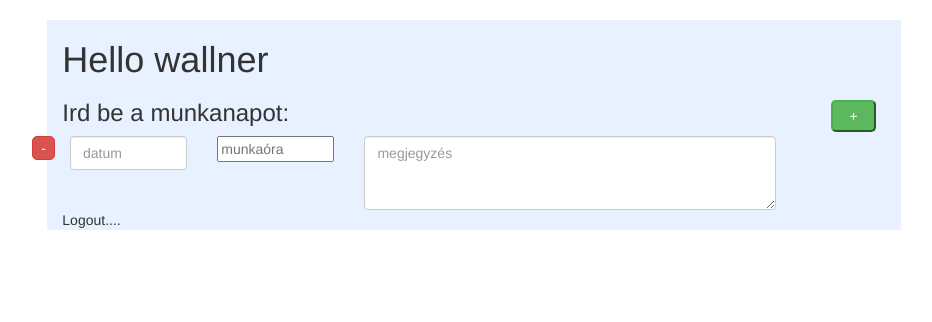
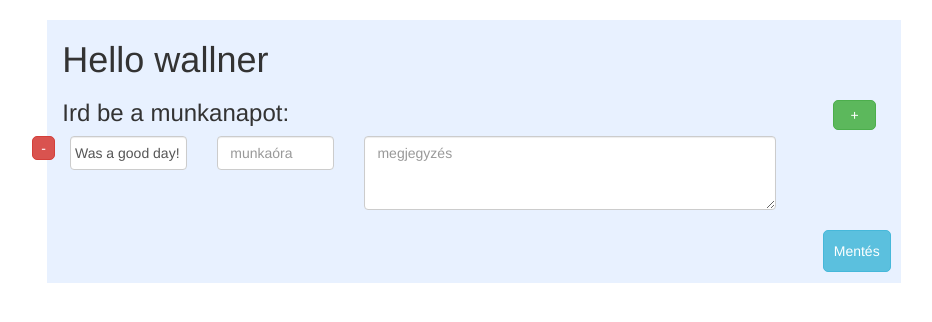
Before and after one commit to wallnerdavid/nyilvantarto_flask, a Flask app: page /nyilvantarto in a window 1280 px wide. Shown: the part 56-378 px from the top of the page, without its empty margins (166-1098 px from the left). Run offline with Flask 2, Linux system fonts and the light colour scheme; some libraries are stand-ins or nearby versions.

Commit message:
a mai napi meló

```diff
--- a/static/css/main.css
+++ b/static/css/main.css
@@ -39,3 +39,13 @@ background-color: #e8f1ff;
 .datum_mezo {
     width:100%;
 }
+.savegomb {
+    float: right;
+    margin: 10px;
+    padding: 10px;
+    border-radius: 5px;
+}
+.new_munkanap {
+    margin-bottom: 10px;
+
+}
--- a/static/js/app.js
+++ b/static/js/app.js
@@ -16,23 +16,97 @@
      $("#"+clickedId+".menu-item").removeClass("btn-secondary");
      $("#"+clickedId+".menu-item").addClass("btn-primary");
 }
+function getToday() {
+    let now = new Date();
+    // let testDate = new Date("January 23, 2014 11:13:00");
+
+    // levágjuk az utolsó két elemet a stringből, és elé írunk egy 0 karaktert
+    let day = ("0" + now.getDate()).slice(-2);
+    // january starts with 0 (WTF?) Ezért hozzá kell adnunk egyet
+    let month = ("0" + (now.getMonth() + 1)).slice(-2);
+    let today = now.getFullYear()+"."+(month)+"."+(day) ;
+    return today;
+}
 
 
 function addMunkanap() {
+    let lastid = parseInt($('.new_munkanap:last').attr('id'));
+    console.log("lastid: "+lastid);
+    if(isNaN(lastid)){
+        lastid=0;
+    }
+    mainap = "Was a good day!";
+
 	$('#munkanapItems').append(`
-	    <div class="new_munkanap row">
-        <button class="remove btn btn-danger" onclick="removeMunkanap(this.id)">-</button>
+	    <div id="`+(lastid+1)+`" class="new_munkanap row">
+        <button id="`+(lastid+1)+`" class="remove btn btn-danger" onclick="removeMunkanap(this.id)">-</button>
         <div class="col-xs-6 col-sm-2">
-        <input type="text" placeholder="datum" class="datum_mezo form-control" >
+        <input id="`+(lastid+1)+`" type="text" placeholder="datum" class="datepicker datum_mezo form-control" value="`+mainap+`" >
       </div>
         <div class="col-xs-6 col-sm-2">
-        <input type="number" min="0.5" max="12" step="0.5" class="munkaora form-control" placeholder="munkaóra">
+        <input id="`+(lastid+1)+`" type="number" min="0.5" max="12" step="0.5" class="munkaora form-control" placeholder="munkaóra">
       </div>
         <div class="col-xs-12 col-sm-6">
-        <textarea rows="3" class="form-control" placeholder="megjegyzés"></textarea>
+        <textarea id="`+(lastid+1)+`" rows="3" class="form-control" placeholder="megjegyzés"></textarea>
       </div>
     </div>
 
 	`);
+    // bootstrap-datepicker modul:
+    // http://bootstrap-datepicker.readthedocs.io/en/latest/index.html
+    $('.datepicker').datepicker({
+        language: 'hu',
+        autoclose: 'true',
+        todayBtn: 'true',
+        todayHighlight: 'true'
+    });
 
+} // addMunkanap
+
+let new_munkanaps = [];
+// [{id:1, datePiced:"2017.04.03",workedHour:5,comment:"mycomment",oktosend:true,}{},{}...]
+
+function collectMunkanaps() {
+    //TODO összegyűjteni a munkanapokat egy objecteket tartalmazo tömbe
+    console.log("munkanapok összegyűjtése....");
 }
+
+function removeMunkanap(munkanapToRemove) {
+    $("#"+munkanapToRemove+".new_munkanap").remove();
+}
+
+
+function sendForm() {
+    console.log("sending form...");
+    collectMunkanaps();
+}
+
+
+$(document).on('blur', '.munkaora' , function() {
+    //amit ide irunk kod az akkor fut le ha a munkaora mezöt elhagyja az user
+
+    // http://jsfiddle.net/4ksywa6d/1/
+
+    munkaoraMezo = parseInt($(this).val());
+    if ( Number.isFinite(munkaoraMezo) ) {
+        if ( munkaoraMezo > 8 ) {
+          $(this).val('8');
+        } else if( munkaoraMezo < 0) {
+        $(this).val('0');
+    }
+} else {
+    $(this).val('0');
+}
+
+});
+
+$(document).ready(function () {
+addMunkanap();
+});
+
+// firefox fix!! https://bugzilla.mozilla.org/show_bug.cgi?id1012818
+$(function(){
+    $("input[type='number']").on("click", function(){
+        $(this).focus();
+    });
+});
--- a/templates/index.html
+++ b/templates/index.html
@@ -3,12 +3,21 @@
 <head>
 <meta charset="UTF-8">
 <title>Flask App</title>
-</head>
+<!-- bootstrap, jquery -->
 <script type="text/javascript" src="{{ url_for('static', filename='bower_components/jquery/dist/jquery.min.js') }}"></script>
 <script type="text/javascript" src="{{ url_for('static', filename='bower_components/bootstrap/dist/js/bootstrap.min.js') }}"></script>
+<link rel="stylesheet" type="text/css" href="{{ url_for('static', filename='bower_components/bootstrap/dist/css/bootstrap.min.css') }}">
+
+<!-- bootstrap datepicker -->
+<script type="text/javascript" src="{{ url_for('static', filename='bower_components/bootstrap-datepicker/dist/js/bootstrap-datepicker.min.js') }}"></script>
+<script type="text/javascript" src="{{ url_for('static', filename='bower_components/bootstrap-datepicker/dist/locales/bootstrap-datepicker.hu.min.js') }}"></script>
+<link rel="stylesheet" type="text/css" href="{{ url_for('static', filename='bower_components/bootstrap-datepicker/dist/css/bootstrap-datepicker.min.css') }}">
+
+<!-- saját script és css fájlok -->
 <script type="text/javascript" src="{{ url_for('static', filename='js/app.js') }}"></script>
-<link rel="stylesheet" type="text/css" href="{{ url_for('static', filename='bower_components/bootstrap/dist/css/bootstrap.min.css') }}">
 <link rel="stylesheet" type="text/css" href="{{ url_for('static', filename='css/main.css') }}">
+
+</head>
 
 <body>
 <nav class="navbar container">
@@ -26,26 +35,18 @@
   {#   további infok: http://jinja.pocoo.org/docs/2.9/  #}
  <h1>Hello {{ user }}</h1>
   <div class=add_button>
-   <button class="add btn-success" onclick="addMunkanap()">+</button>
+   <button class="add btn btn-success" onclick="addMunkanap()">+</button>
   </div>
 
   <div class="munkanapok">
    <h3>Ird be a munkanapot: </h3>
   <form id="munkanapItems" class="row">
-    <div class="new_munkanap row">
-    <button class="remove btn btn-danger" onclick="removeMunkanap(this.id)">-</button>
-    <div class="col-xs-6 col-sm-2">
-      <input type="text" placeholder="datum" class="datum_mezo form-control" >
+    <!-- ide már a JS fogja generálni a html-t -->
+  </form>
+    <div class="row">
+     <button class="btn btn-info savegomb" id="1" onclick="sendForm()"">Mentés</button>
     </div>
-     <div class="col-xs-6 col-sm-2">
-        <input type="number" min="0.5" max="12" step="0.5" class="munkaora form_control" placeholder="munkaóra">
-    </div>
-    <div class="col-xs-12 col-sm-6">
-      <textarea rows="3" class="form-control" placeholder="megjegyzés"></textarea>
-    </div>
-    </div>
-  </form>
-    </div>
+  </div>
 </div>
 <div id="2" class="inactive-content content container col-md-8 col-md-offset-2">
  <h1> Dev környezet web apphoz </h1>
@@ -74,7 +75,6 @@ Python csomagok telepítése: <br>
 
 </div>
 <div id="3" class="content container col-md-8 col-md-offset-2">
-Logout....
 </div>
 </body>
 </html>
```
Also changed, not shown: bower.json (+5 -6 lines).
